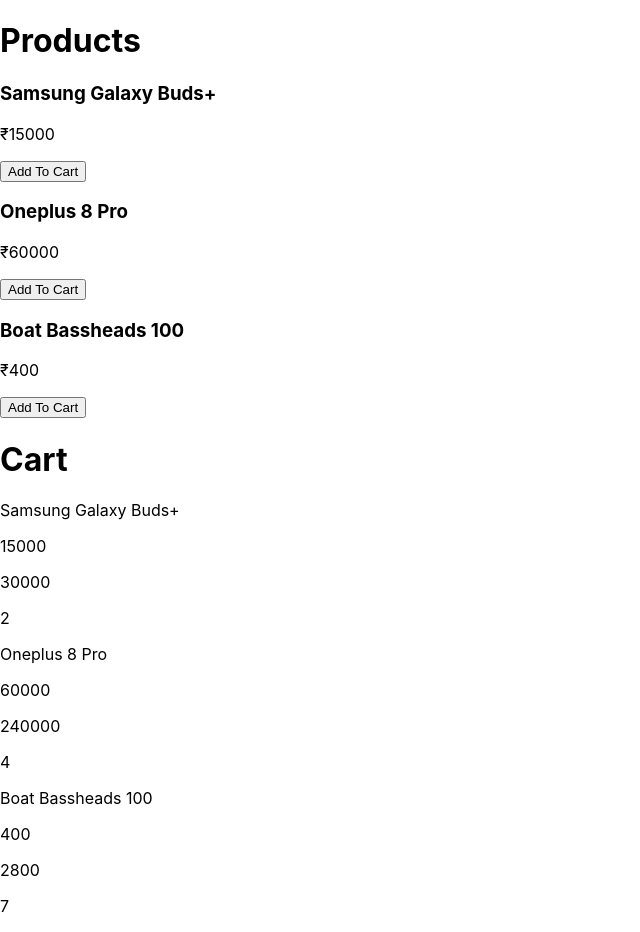
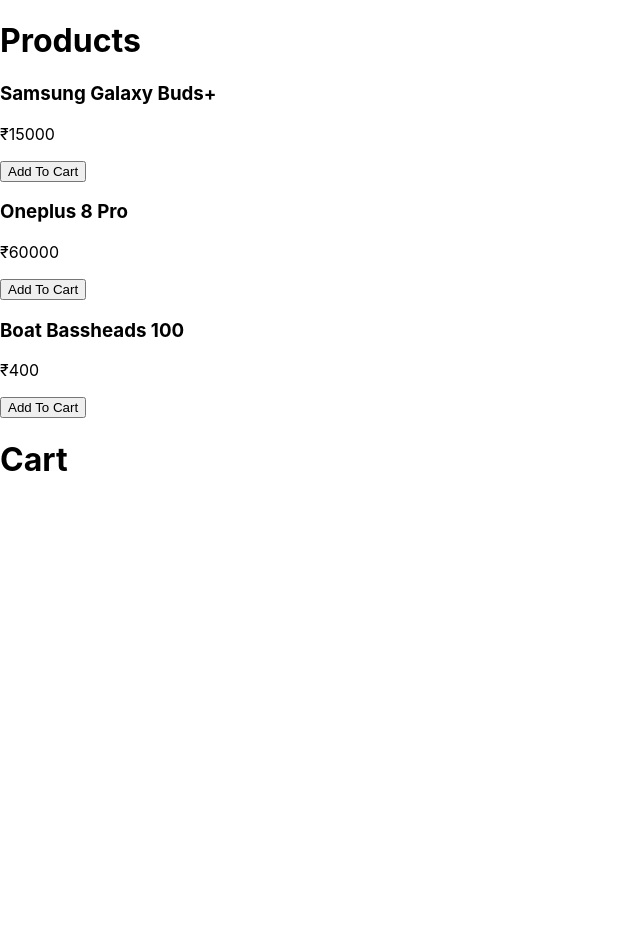
Before and after one commit to rohitkumar377024/cart, a React (Create React App) app: page / in a window 1280 px wide. Shown: the whole page, without its empty margins (0-640 px from the left). After the commit the page ends 800 px from the top, so only its background shows below. Built offline with nearby package versions, Linux system fonts and the light colour scheme.

Commit message:
Add to Cart Logic. Done.

```diff
--- a/src/components/cart/CartContext.js
+++ b/src/components/cart/CartContext.js
@@ -3,29 +3,7 @@
 export const CartContext = createContext();
 
 export const CartProvider = props => {
-  const [cartItems, setCartItems] = useState([
-    {
-      name: 'Samsung Galaxy Buds+',
-      price: 15000,
-      id: 1,
-      totalCost: 30000,
-      quantity: 2
-    },
-    {
-      name: 'Oneplus 8 Pro',
-      price: 60000,
-      id: 2,
-      totalCost: 240000,
-      quantity: 4
-    },
-    {
-      name: 'Boat Bassheads 100',
-      price: 400,
-      id: 3,
-      totalCost: 2800,
-      quantity: 7
-    }
-  ]);
+  const [cartItems, setCartItems] = useState([]);
 
   return (
     <CartContext.Provider value={[cartItems, setCartItems]}>
--- a/src/components/cart/CartItem.js
+++ b/src/components/cart/CartItem.js
@@ -3,11 +3,11 @@
 const CartItem = ({ name, price, id, totalCost, quantity }) => {
   return (
     <div>
-      <p>{name}</p>
-      <p>{price}</p>
-      <p>{id}</p>
-      <p>{totalCost}</p>
-      <p>{quantity}</p>
+      <p>Name: {name}</p>
+      <p>Price: {price}</p>
+      <p>ID: {id}</p>
+      <p>Total Cost: {totalCost}</p>
+      <p>Quantity: {quantity}</p>
     </div>
   );
 };
--- a/src/components/cart/CartList.js
+++ b/src/components/cart/CartList.js
@@ -10,6 +10,7 @@
       {cartItems.map(cartItem => (
         <CartItem
           key={cartItem.id}
+          id={cartItem.id}
           name={cartItem.name}
           price={cartItem.price}
           totalCost={cartItem.totalCost}
--- a/src/components/products/Product.js
+++ b/src/components/products/Product.js
@@ -1,11 +1,46 @@
-import React from 'react';
+import React, { useContext } from 'react';
+import { CartContext } from '../cart/CartContext';
 
-const Product = ({ name, price }) => {
+const Product = ({ name, price, id }) => {
+  const [cartItems, setCartItems] = useContext(CartContext);
+
+  const addToCart = () => {
+    setCartItems(prevCartItems => {
+      //Getting Product IDs of previous cart items
+      const productIdsInCart = prevCartItems.map(item => item.id);
+
+      //If it already contains the clicked Product ID's add button
+      if (productIdsInCart.includes(id)) {
+        //Exists Already - Update Quantity and Total Cost
+        const updateCartItems = prevCartItems.map(item => {
+          if (item.id === id) {
+            return {
+              ...item,
+              quantity: item.quantity + 1,
+              totalCost: item.totalCost + item.price
+            };
+          } else {
+            return item;
+          }
+        });
+        return updateCartItems;
+      } else {
+        //New Item - Add It to Cart
+        //Total Cost will be the price itself initially and the quantity will be 1.
+        //E.g. If 1 new product of ₹150 is added to the cart, the total cost will be ₹150 itself.
+        return [
+          ...prevCartItems,
+          { name, price, id, totalCost: price, quantity: 1 }
+        ];
+      }
+    });
+  };
+
   return (
     <div>
       <h3>{name}</h3>
       <p>₹{price}</p>
-      <button>Add To Cart</button>
+      <button onClick={addToCart}>Add To Cart</button>
     </div>
   );
 };
--- a/src/components/products/ProductsList.js
+++ b/src/components/products/ProductsList.js
@@ -9,7 +9,12 @@
     <div>
       <h1>Products</h1>
       {products.map(product => (
-        <Product key={product.id} name={product.name} price={product.price} />
+        <Product
+          key={product.id}
+          id={product.id}
+          name={product.name}
+          price={product.price}
+        />
       ))}
     </div>
   );
```
